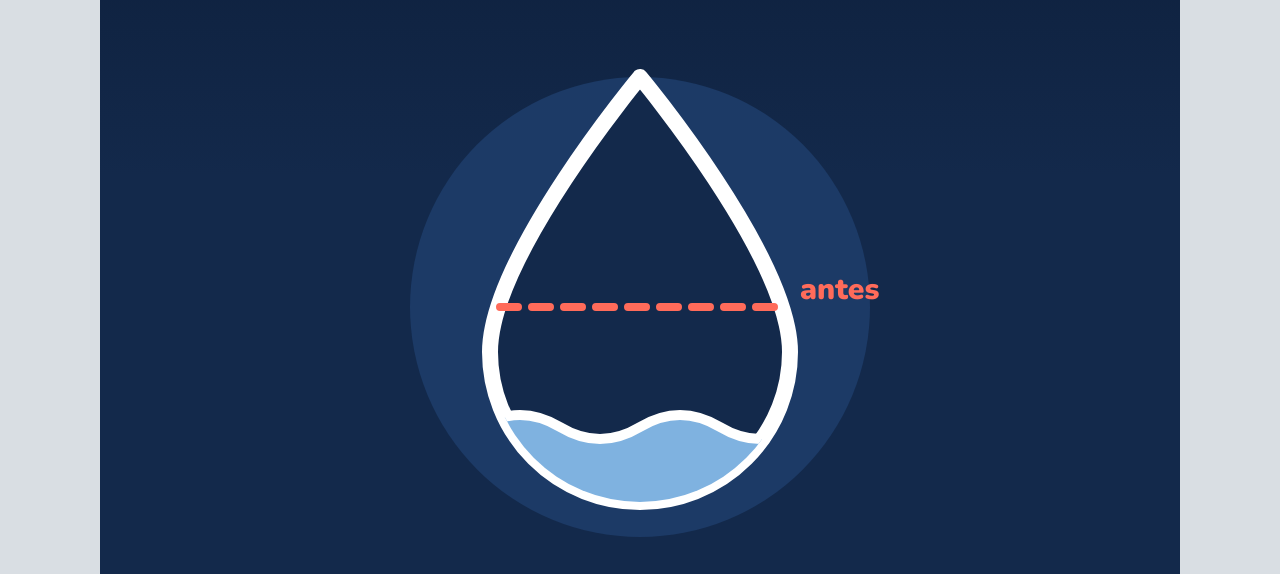
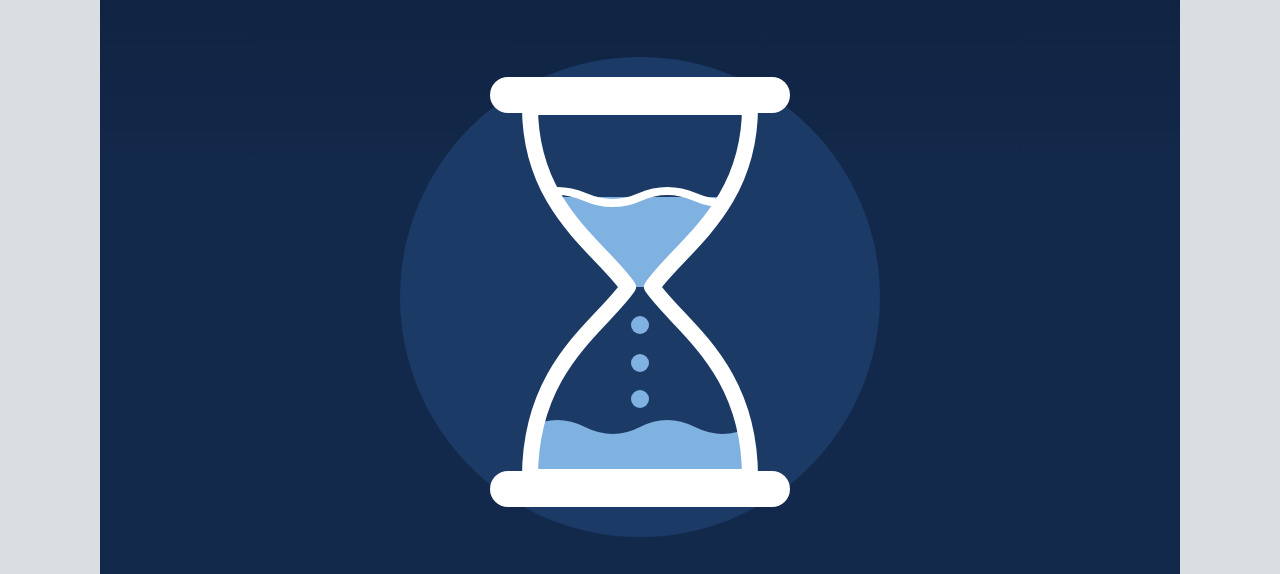
Before and after one commit to garcess6/Mi-proyecto-, a plain HTML site: page carruseles/01-cumbre-agua/carrusel.html in a window 1280 px wide. Shown: the part 183-757 px from the top of the page. Drawn offline with nearby package versions, Linux system fonts and the light colour scheme.

Commit message:
Portada: reloj de arena con agua en lugar de gota
Co-Authored-By: Claude Opus 5.5 <noreply@anthropic.com>
Claude-Session: https://claude.ai/code/session_01C2WTzcQ6PKe9X9fq6xDEGw

```diff
--- a/carruseles/01-cumbre-agua/carrusel.html
+++ b/carruseles/01-cumbre-agua/carrusel.html
@@ -85,15 +85,19 @@
   <div class="pill">AFRICA WATER BRIEF · <b>Nº 1</b></div>
   <div class="art">
     <svg width="520" height="560" viewBox="0 0 520 560">
-      <circle cx="260" cy="300" r="230" fill="#1c3a66"/>
-      <path d="M260 70 C260 70 110 250 110 345 a150 150 0 0 0 300 0 C410 250 260 70 260 70Z" fill="var(--navy)" stroke="#fff" stroke-width="16" stroke-linejoin="round"/>
-      <clipPath id="dropclip"><path d="M260 70 C260 70 110 250 110 345 a150 150 0 0 0 300 0 C410 250 260 70 260 70Z"/></clipPath>
-      <g clip-path="url(#dropclip)">
-        <path d="M100 420 q40 -24 80 0 t80 0 t80 0 t80 0 V520 H100Z" fill="var(--sky)"/>
+      <circle cx="260" cy="290" r="240" fill="#1c3a66"/>
+      <clipPath id="hgclip"><path d="M150 100 H370 C370 200 300 240 272 280 C300 320 370 360 370 470 H150 C150 360 220 320 248 280 C220 240 150 200 150 100Z"/></clipPath>
+      <g clip-path="url(#hgclip)">
+        <path d="M150 190 H370 V280 H150Z" fill="var(--sky)"/>
+        <path d="M150 420 q27 -14 55 0 t55 0 t55 0 t55 0 V480 H150Z" fill="var(--sky)"/>
       </g>
-      <line x1="120" y1="300" x2="400" y2="300" stroke="#ff6b5a" stroke-width="8" stroke-dasharray="18 14" stroke-linecap="round"/>
-      <text x="420" y="292" font-family="Nunito" font-weight="900" font-size="30" fill="#ff6b5a">antes</text>
-      <path d="M100 420 q40 -24 80 0 t80 0 t80 0 t80 0" fill="none" stroke="#fff" stroke-width="10" stroke-linecap="round" clip-path="url(#dropclip)"/>
+      <path d="M150 190 q27 -12 55 0 t55 0 t55 0 t55 0" fill="none" stroke="#fff" stroke-width="8" stroke-linecap="round" clip-path="url(#hgclip)"/>
+      <circle cx="260" cy="318" r="9" fill="var(--sky)"/>
+      <circle cx="260" cy="356" r="9" fill="var(--sky)"/>
+      <circle cx="260" cy="392" r="9" fill="var(--sky)"/>
+      <path d="M150 100 H370 C370 200 300 240 272 280 C300 320 370 360 370 470 H150 C150 360 220 320 248 280 C220 240 150 200 150 100Z" fill="none" stroke="#fff" stroke-width="16" stroke-linejoin="round"/>
+      <rect x="110" y="70" width="300" height="36" rx="18" fill="#fff"/>
+      <rect x="110" y="464" width="300" height="36" rx="18" fill="#fff"/>
     </svg>
   </div>
   <div class="text" style="margin-bottom:200px">
```
Also changed, not shown: carruseles/01-cumbre-agua/slide-1.png.
